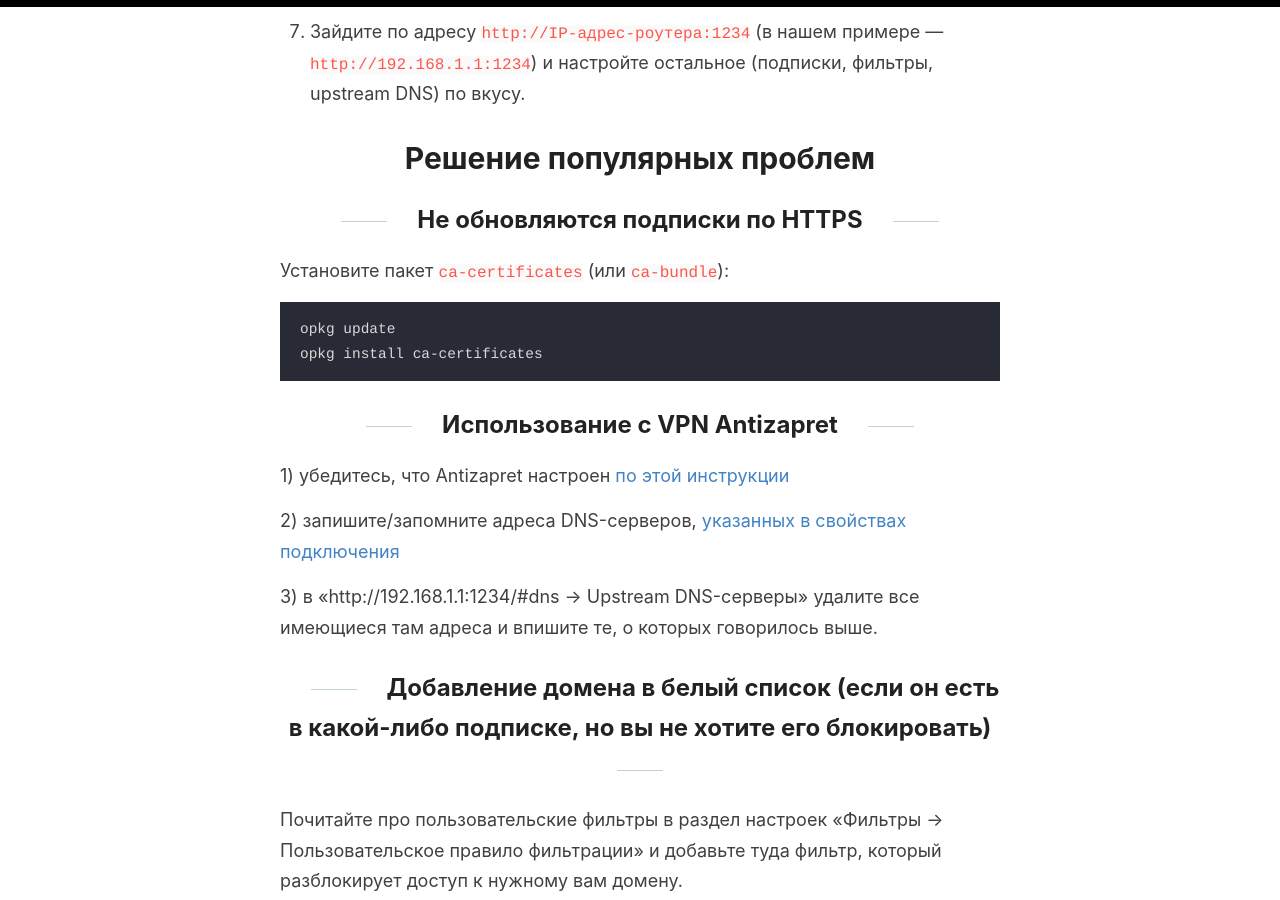
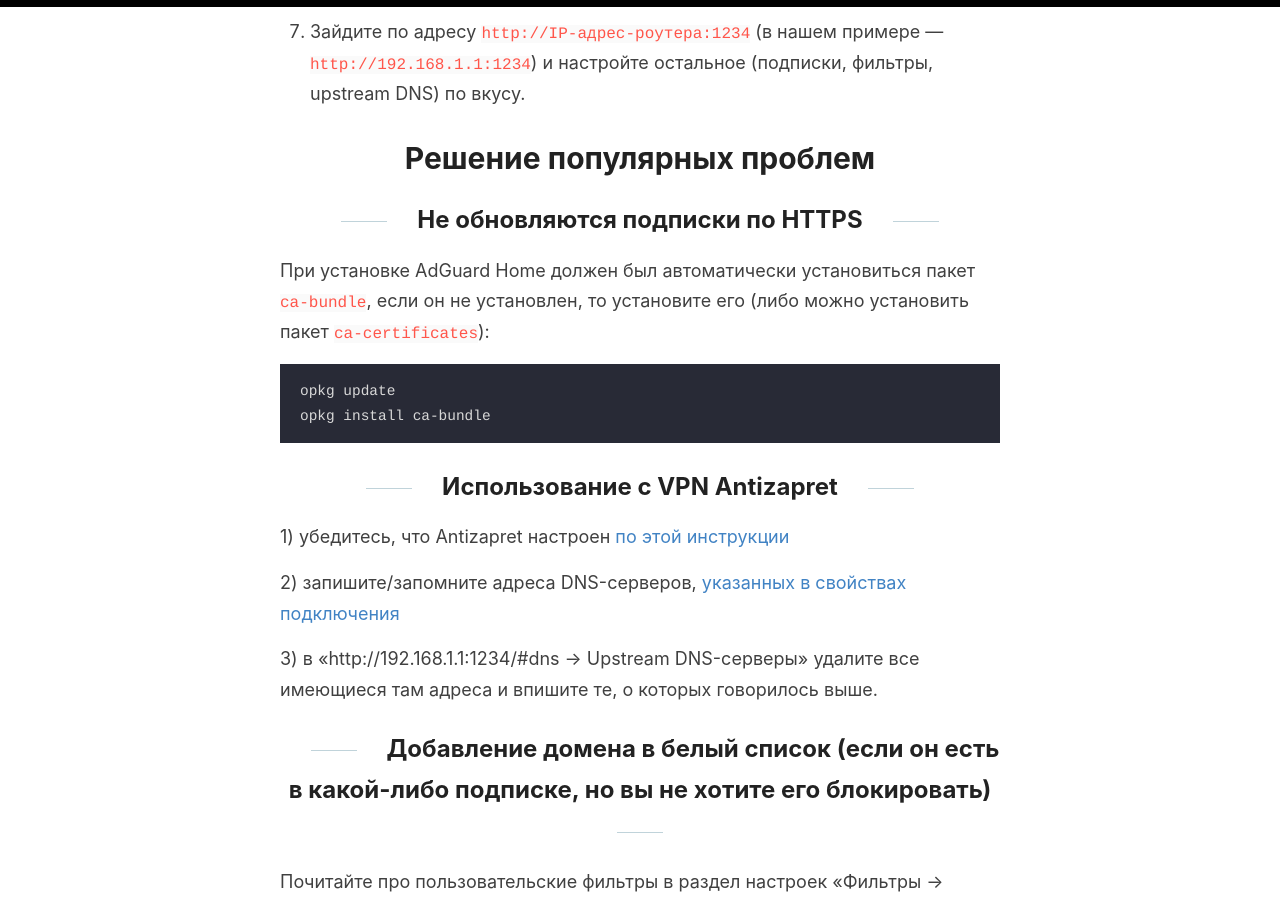
Before and after one commit to dartraiden/dartraiden.github.io, a Jekyll site: the page built from _posts/2020-12-13-AdGuard-Home-Keenetic.md, in a window 1280 px wide and 900 px high, scrolled down 1478 px. Built offline with Jekyll 4.4.1, drawn with Linux system fonts in a browser that asks for light colours; our own code applies the rules of GitHub Pages for plain Markdown files; comment, search, counter and statistics services are not loaded.

Commit message:
ca-bundle is recommended

````diff
--- a/_posts/2020-12-13-AdGuard-Home-Keenetic.md
+++ b/_posts/2020-12-13-AdGuard-Home-Keenetic.md
@@ -35,10 +35,10 @@
 
 # Решение популярных проблем
 ## Не обновляются подписки по HTTPS
-Установите пакет `ca-certificates` (или `ca-bundle`):
+При установке AdGuard Home должен был автоматически установиться пакет `ca-bundle`, если он не установлен, то установите его (либо можно установить пакет `ca-certificates`):
 ```
 opkg update
-opkg install ca-certificates
+opkg install ca-bundle
 ```
 
 ## Использование с VPN Antizapret
````
